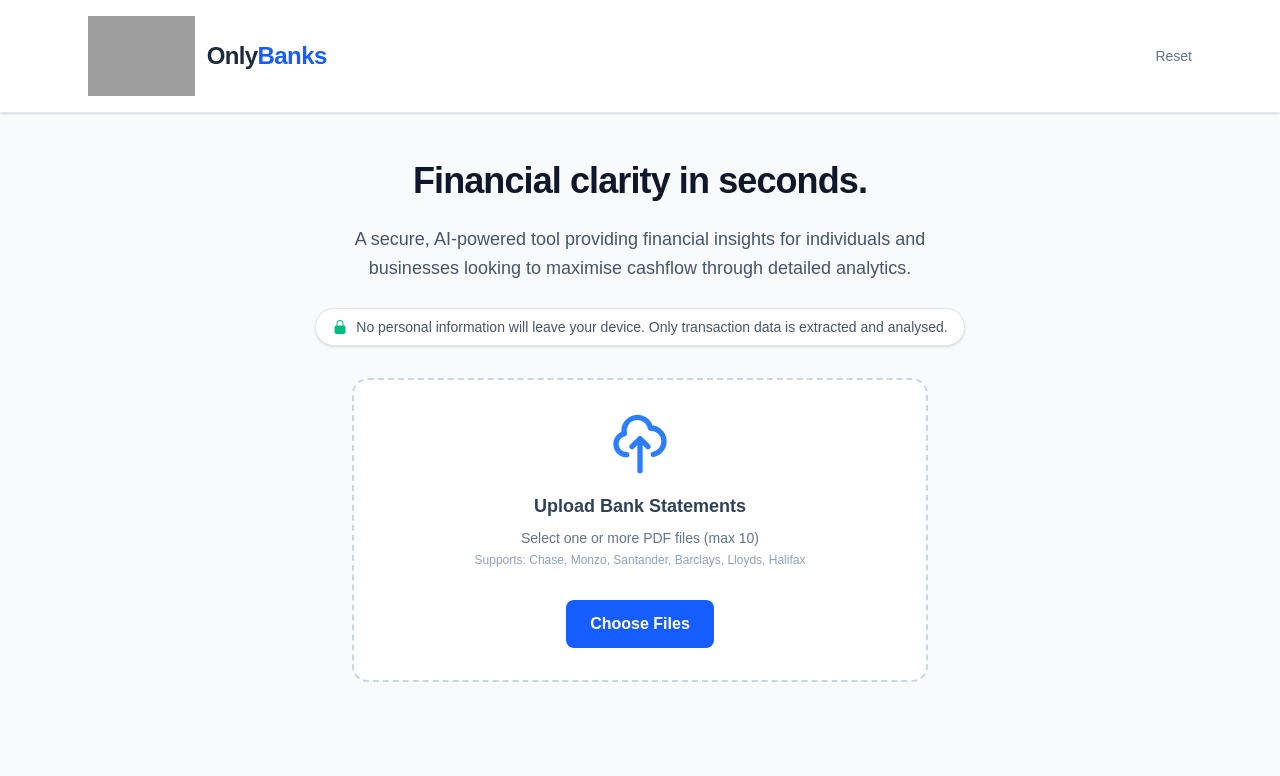
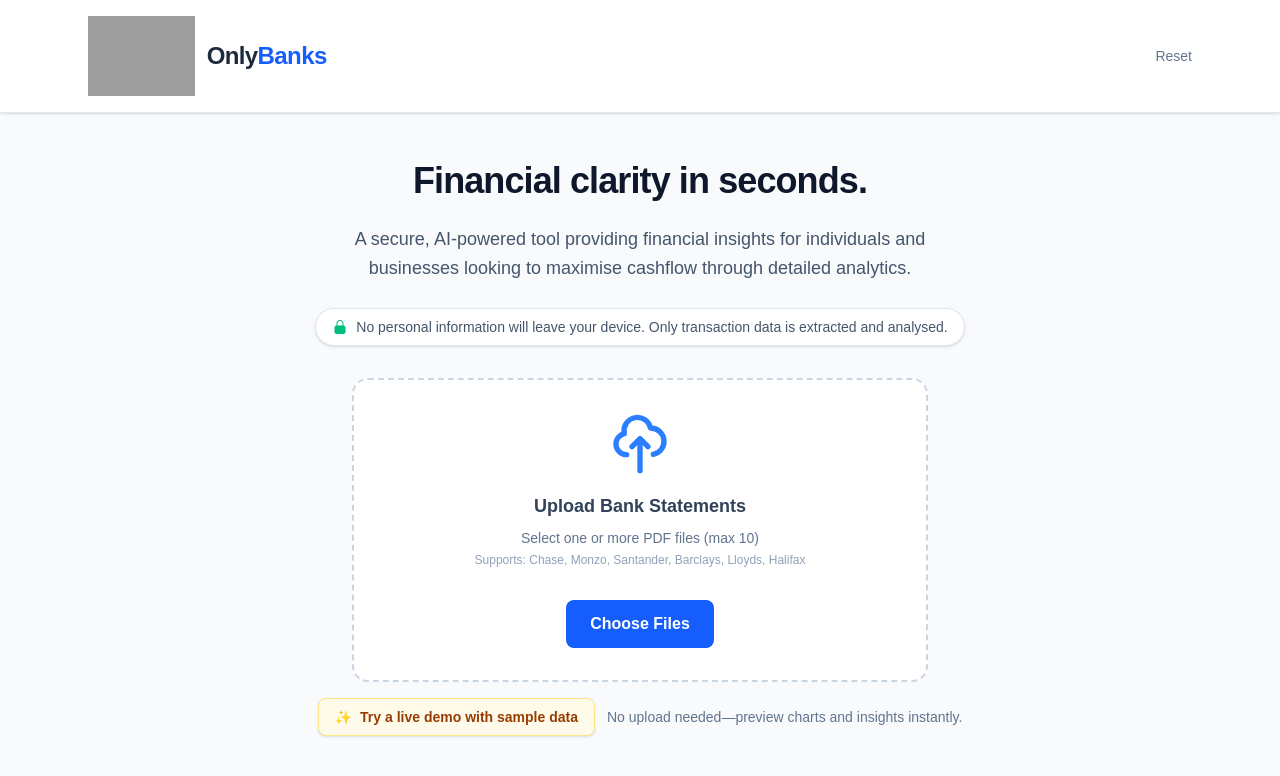
Before and after one commit to tph110/bank, a Next.js app: page / in a window 1280 px wide. Shown: the top 776 px of the page. Built offline with nearby package versions, Linux system fonts and the light colour scheme; grey boxes are pictures that could not be loaded.

Commit message:
Update page.js

```diff
--- a/app/page.js
+++ b/app/page.js
@@ -2,6 +2,7 @@
 import { useState, useMemo } from 'react';
 import dynamic from 'next/dynamic';
 import { generateInsights } from '../utils/moneyHelper';
+import { sampleTransactions } from '../utils/sampleData';
 import { PieChart, Pie, Cell, ResponsiveContainer, Tooltip, Legend, LineChart, Line, XAxis, YAxis, CartesianGrid, Sector } from 'recharts';
 
 // Dynamic Imports
@@ -82,7 +83,7 @@ export default function Home() {
   const [isBudgetExpanded, setIsBudgetExpanded] = useState(false);
   const [isTrendExpanded, setIsTrendExpanded] = useState(false);
 
-  // ✅ NEW: Function to update transaction category
+  // ✅ Function to update transaction category
   const updateTransactionCategory = (transactionId, newCategory) => {
     setTransactions(prevTransactions =>
       prevTransactions.map(t =>
@@ -91,13 +92,14 @@ export default function Home() {
     );
   };
 
-  const handleDataParsed = async (data) => {
-    setTransactions(data);
+  // ✅ NEW: Shared transaction processing logic
+  const processTransactions = async (data) => {
+    const orderedData = [...data].sort((a, b) => b.date.localeCompare(a.date));
+    setTransactions(orderedData);
     setInsightsLoading(true);
 
-    // Generate AI insights (async)
     try {
-      const aiInsights = await generateInsights(data);
+      const aiInsights = await generateInsights(orderedData);
       setInsights(aiInsights);
     } catch (error) {
       console.error('Failed to generate insights:', error);
@@ -108,6 +110,17 @@ export default function Home() {
 
     const savedBudgets = localStorage.getItem('categoryBudgets');
     if (savedBudgets) setBudgets(JSON.parse(savedBudgets));
+  };
+
+  // ✅ Handle file upload
+  const handleDataParsed = async (data) => {
+    await processTransactions(data);
+  };
+
+  // ✅ NEW: Load demo data
+  const loadDemoData = async () => {
+    await processTransactions(sampleTransactions);
+    window.scrollTo({ top: window.innerHeight, behavior: 'smooth' });
   };
 
   const filteredTransactions = useMemo(() => {
@@ -224,11 +237,37 @@ export default function Home() {
             </svg>
             <span className="font-medium">No personal information will leave your device. Only transaction data is extracted and analysed.</span>
           </div>
-          <div className="mt-8"><FileUploader onDataParsed={handleDataParsed} /></div>
+
+          {/* ✅ Upload Section with Demo Button */}
+          <div className="mt-8 space-y-4">
+            <FileUploader onDataParsed={handleDataParsed} />
+
+            {/* ✅ Demo Button */}
+            <div className="flex flex-col sm:flex-row items-center justify-center gap-3 text-sm text-slate-600">
+              <button
+                type="button"
+                onClick={loadDemoData}
+                className="inline-flex items-center gap-2 px-4 py-2 rounded-lg bg-amber-50 text-amber-800 border border-amber-200 shadow-sm hover:bg-amber-100 transition-colors font-semibold"
+              >
+                <span>✨</span>
+                Try a live demo with sample data
+              </button>
+              <p className="text-xs sm:text-sm text-slate-500">No upload needed—preview charts and insights instantly.</p>
+            </div>
+          </div>
         </section>
 
         {transactions.length > 0 && (
           <div className="space-y-6 sm:space-y-8 animate-in fade-in slide-in-from-bottom-4 duration-700">
+
+            {/* ✅ Demo Indicator Banner (Optional but Recommended) */}
+            {transactions[0]?.id?.startsWith('demo_') && (
+              <div className="bg-amber-50 border border-amber-200 rounded-lg p-3 text-sm text-amber-800 flex items-center gap-2">
+                <span>📊</span>
+                <span>You're viewing <strong>demo data</strong>. Upload your own statement for real insights.</span>
+              </div>
+            )}
+
             {/* KPI Cards */}
             <div className="grid grid-cols-1 sm:grid-cols-3 gap-4 sm:gap-6">
               <div className="bg-white p-4 sm:p-6 rounded-2xl shadow-sm border border-slate-100 flex flex-col justify-between hover:shadow-md transition-shadow">
```
